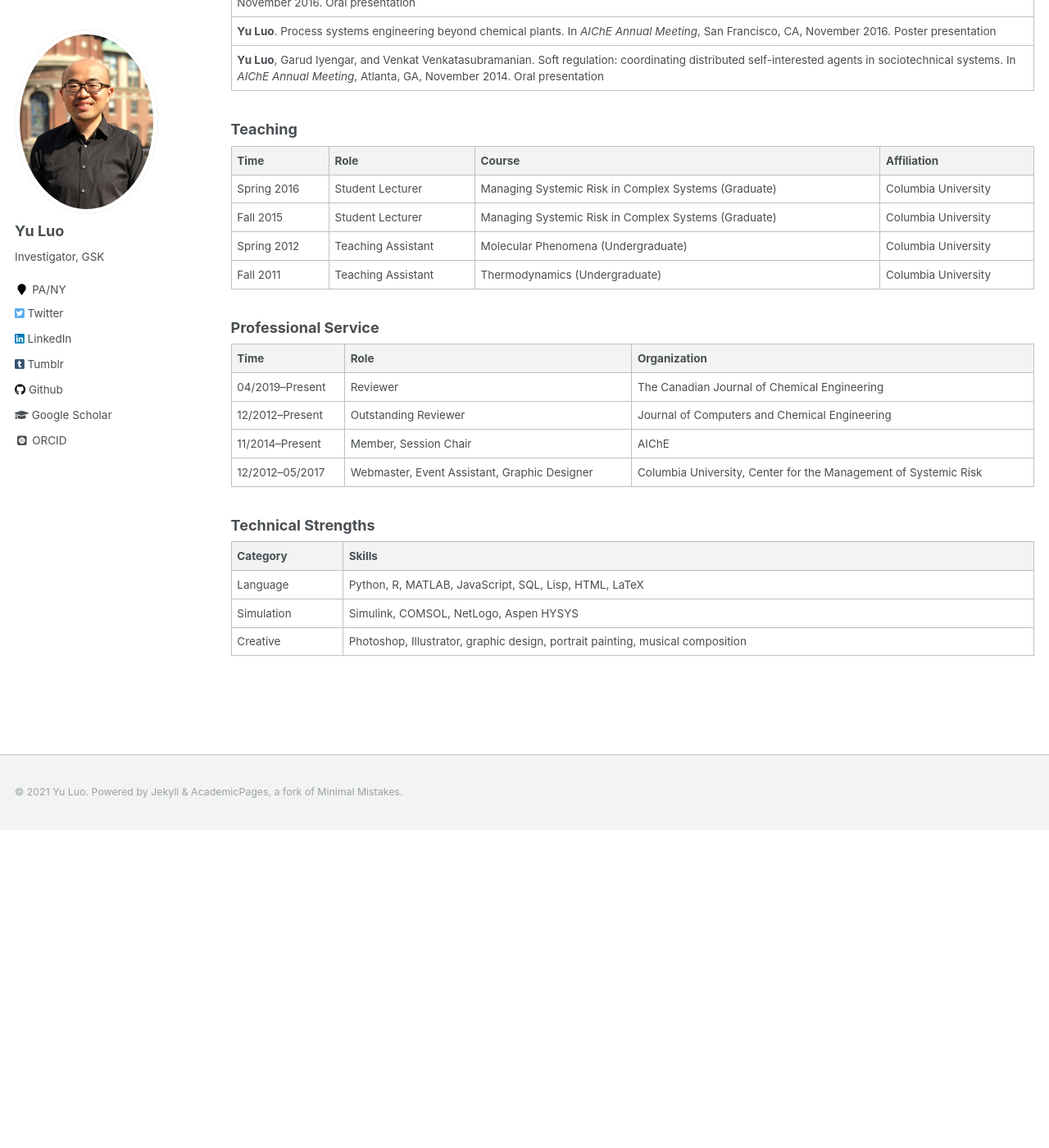
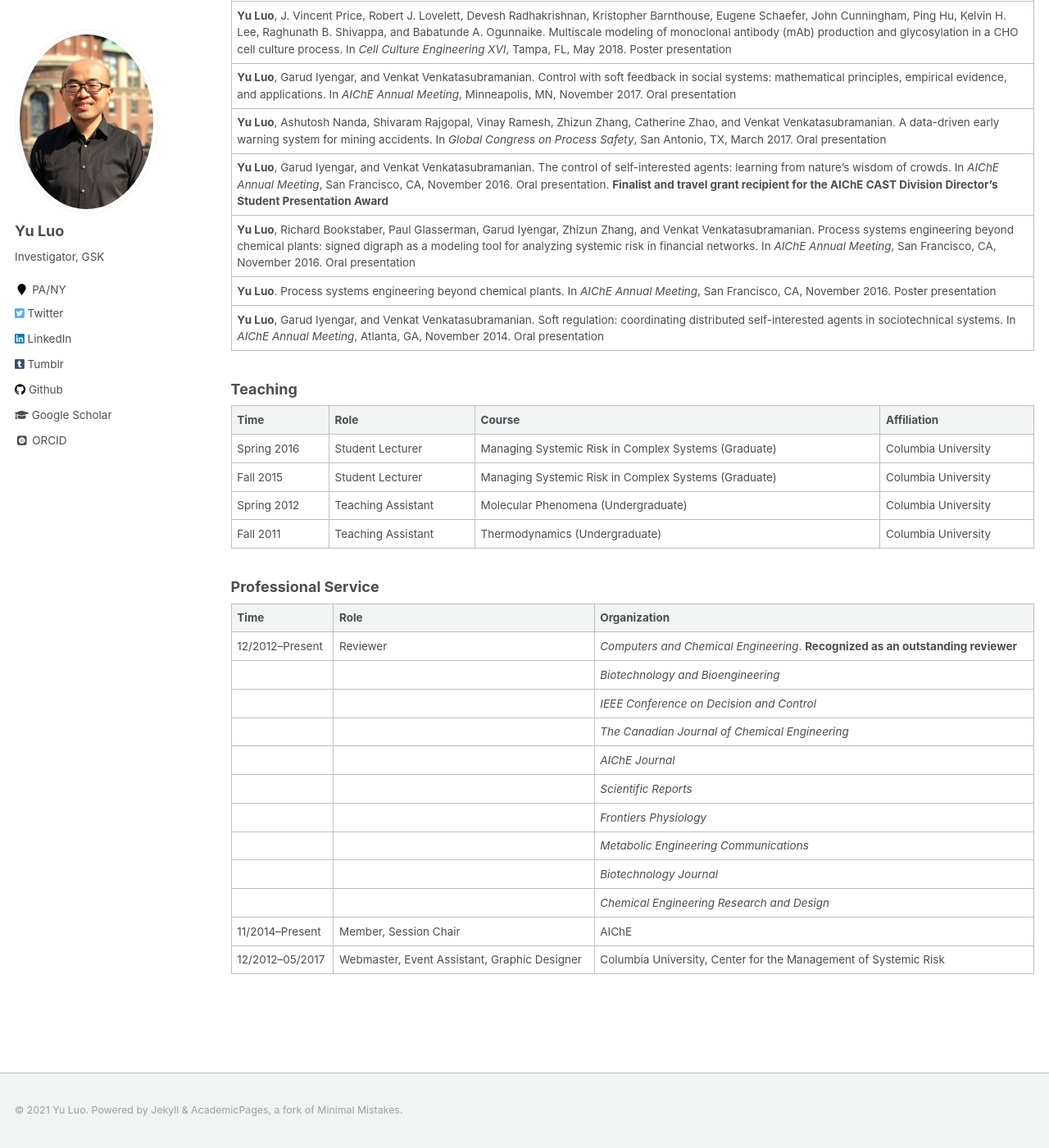
Before and after one commit to l16cn/l16cn.github.io, a Jekyll site: the page built from _pages/experience.md, in a window 1280 px wide and 1400 px high, scrolled down 3244 px. Shown: the whole window at 82% size. Built offline with Jekyll 4.4.1, drawn with Linux system fonts in a browser that asks for light colours; some web fonts are replaced; before the commit the page ends 4256 px from its top, so only the background shows below that; some of the changed text lies outside the part shown.

Commit message:
yearly update

```diff
--- a/_pages/experience.md
+++ b/_pages/experience.md
@@ -16,11 +16,24 @@
 |05/2012|Master of Science, Chemical Engineering (**Full GPA**)|Columbia University<!-- , Fu Foundation School of Engineering and Applied Science -->|
 |06/2011|Bachelor of Engineering, Chemical Engineering (**First Class Honors**)|National University of Singapore<!-- , Faculty of Engineering -->|
 
-### Research
+### Technical Strengths
+
+|Category|Skills|
+|:-|:-|
+|Language           |Python, R, MATLAB, JavaScript, SQL, Lisp, HTML, LaTeX|
+|Software           |SIMCA, Simulink, COMSOL, NetLogo, Aspen HYSYS|
+|Creative           |Photoshop, Illustrator, [graphic design](../portfolio), [portrait painting](../portfolio), [musical composition](../portfolio)|
+
+<!-- |Media              |Adobe Photoshop, Adobe Illustrator, Adobe Premiere, and Adobe After Effects|
+|Graphic Design     |Vector art, brochure design, and event poster|
+|Traditional Art    |Portrait painting, calligraphy, and piano|
+|Creative Art       |Musical composition, song writing, and video editing| -->
+
+### Experience
 
 |Time|Position|Affiliation|Supervisors|
 |:-|:-|:-|:-|
-|02/2021–Present|Investigator, Biopharm Chemometrics and Process Modeling Expert|GlaxoSmithKline, Microbial and Cell Culture Development|[Tim Lee](https://www.linkedin.com/public-profile/in/timboungwooklee), [Janice Fernandez](https://www.linkedin.com/in/janice-fernandez-8759b31ab), [Pramthesh Patel](https://www.linkedin.com/in/pramthesh-patel-b1625714)|
+|02/2021–Present|Investigator, Biopharm Chemometrics and Process Modeling Expert|GlaxoSmithKline, Microbial and Cell Culture Development|[Sameer Talwar](https://scholar.google.com/citations?user=KiDvjeYAAAAJ&hl=en), [Diana Ritz](https://www.linkedin.com/in/diana-b-ritz/), [Pramthesh Patel](https://www.linkedin.com/in/pramthesh-patel-b1625714)|
 |06/2017–01/2021|Postdoctoral Researcher|University of Delaware, Chemical and Biomolecular Engineering|[Babatunde A. Ogunnaike](http://research.che.udel.edu/research_groups/systems/), [Kelvin H. Lee](https://leelab.org)|
 |01/2017–05/2017|Postdoctoral Researcher|Columbia University, Chemical Engineering|[Venkat Venkatasubramanian](https://cris.cheme.columbia.edu), [Garud Iyengar](https://ieor.columbia.edu/faculty/garud-iyengar)|
 |09/2011–12/2016|Research and Teaching Assistant|Columbia University, Chemical Engineering|[Venkat Venkatasubramanian](https://cris.cheme.columbia.edu), [Garud Iyengar](https://ieor.columbia.edu/faculty/garud-iyengar)|
@@ -31,6 +44,7 @@
 
 |Publications|
 |:-|
+|**Yu Luo**, Varghese Kurian, and Babatunde A Ogunnaike. Bioprocess systems analysis, modeling, estimation, and control. _Current Opinion in Chemical Engineering_, 33:100705, 2021 ([PDF](../files/1-s2.0-S221133982100037X-main.pdf))|
 |**Yu Luo**, Robert J. Lovelett, J. Vincent Price, Devesh Radhakrishnan, Kristopher Barnthouse, Ping Hu, Eugene Schaefer, John Cunningham, Kelvin H. Lee, Raghunath B. Shivappa, and Babatunde A. Ogunnaike. Modeling the effect of amino acids and copper on monoclonal antibody productivity and glycosylation: A modular approach. _Biotechnology Journal_, 16(2):2000261, 2021 ([PDF](../files/biot.202000261.pdf))|
 |Evan Wells, Liqing Song, Madison Greer, **Yu Luo**, Varghese Kurian, Babatunde A. Ogunnaike, and Anne S. Robinson. Media supplementation for targeted manipulation of monoclonal antibody galactosylation and fucosylation. _Biotechnology and Bioengineering_, 117(11):3310–3321, July 2020 ([PDF](../files/bit.27496.pdf))|
 |Venkat Venkatasubramanian and **Yu Luo**. How much income inequality is fair? Nash bargaining solution and its connection to entropy. In Anindya Chakrabarti, Lukas Pichl, and Taisei Kaizoji, editors, _Network Theory and Agent-Based Modeling in Economics and Finance_. Springer, Singapore, December 2019 ([PDF](../files/2019c_nbs.pdf))|
@@ -44,6 +58,7 @@
 
 |Presentations|
 |:-|
+|**Yu Luo**. What does the cell say? How to be a better “listener” and “motivate” cells to work harder through advanced data analytics and modeling approaches. In _GSK BPD Science Symposium (Internal)_, King of Prussia, PA, November 2021. Oral presentation|
 |**Yu Luo**. Model-based control of biological processes: systems engineering in biomanufacturing. In _Chemical Engineering Future Faculty Seminar Series_, Santa Barbara, CA, December 2020. Oral presentation|
 |**Yu Luo**, Varghese Kurian, Janine Buonato, Matthew J. Lazzara, and Babatunde A. Ogunnaike. Model-based approach for multivariate signaling regulation of epithelial-mesenchymal transition in pancreas cancer cells. In _AIChE Annual Meeting_, San Francisco, CA, November 2020. Oral presentation|
 |**Yu Luo**. Model-based control of biological processes: systems engineering in biomanufacturing and cancer treatment. In _AIChE Annual Meeting_, San Francisco, CA, November 2020. Poster presentation|
@@ -85,27 +100,21 @@
 
 |Time|Role|Organization|
 |:-|:-|:-|
-|04/2019–Present|Reviewer|The Canadian Journal of Chemical Engineering|
-|12/2012–Present|Outstanding Reviewer|Journal of Computers and Chemical Engineering|
+|12/2012–Present|Reviewer|_Computers and Chemical Engineering_. **Recognized as an outstanding reviewer**|
+|||_Biotechnology and Bioengineering_|
+|||_IEEE Conference on Decision and Control_|
+|||_The Canadian Journal of Chemical Engineering_|
+|||_AIChE Journal_|
+|||_Scientific Reports_|
+|||_Frontiers Physiology_|
+|||_Metabolic Engineering Communications_|
+|||_Biotechnology Journal_|
+|||_Chemical Engineering Research and Design_|
 |11/2014–Present|Member, Session Chair|AIChE|
 |12/2012–05/2017|Webmaster, Event Assistant, Graphic Designer|Columbia University, Center for the Management of Systemic Risk|
 
-### Technical Strengths
-
-|Category|Skills|
-|:-|:-|
-|Language           |Python, R, MATLAB, JavaScript, SQL, Lisp, HTML, LaTeX|
-|Simulation         |Simulink, COMSOL, NetLogo, Aspen HYSYS|
-|Creative           |Photoshop, Illustrator, graphic design, portrait painting, musical composition|
-
-<!-- |Media              |Adobe Photoshop, Adobe Illustrator, Adobe Premiere, and Adobe After Effects|
-|Graphic Design     |Vector art, brochure design, and event poster|
-|Traditional Art    |Portrait painting, calligraphy, and piano|
-|Creative Art       |Musical composition, song writing, and video editing| -->
-
-
-
-
+<!-- |04/2019–Present|Reviewer|The Canadian Journal of Chemical Engineering|
+|12/2012–Present|Outstanding Reviewer|Journal of Computers and Chemical Engineering| -->
 
 
 <!-- <tr>
```
Also changed, not shown: other parts of _pages/experience.md (+1 -1 lines), _pages/about.md (+4 -1 lines), 14 other files.
